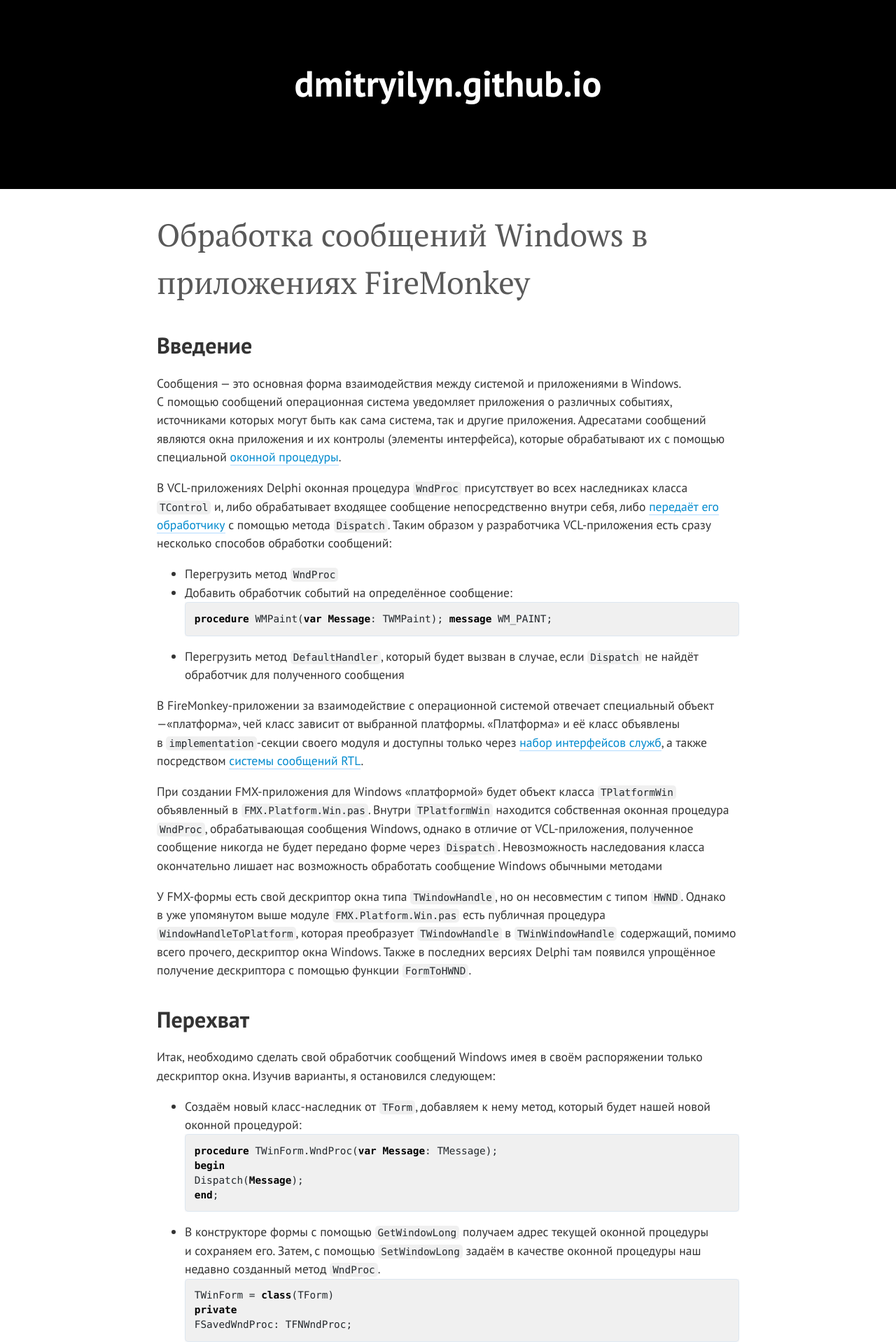
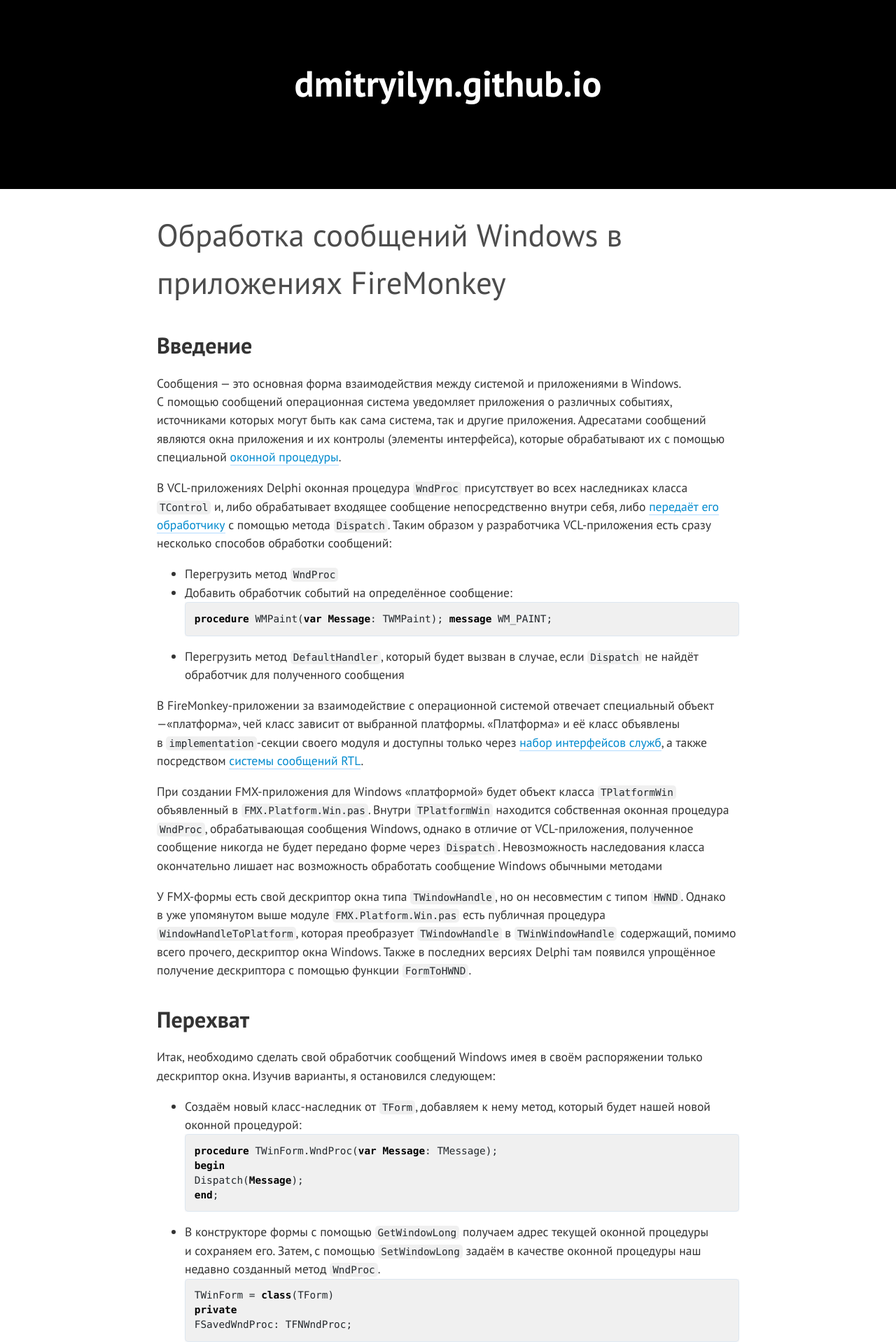
Before and after one commit to dmitryilyn/dmitryilyn.github.io, a Jekyll site: the page built from index.md, in a window 1280 px wide. Shown: the top 1920 px of the page at 70% size. Built offline with Jekyll 4.4.1, drawn with Linux system fonts in a browser that asks for light colours; our own code applies the rules of GitHub Pages for plain Markdown files; the repository's description, which GitHub fills in, is left out.

Commit message:
test 9.91

```diff
--- a/_layouts/default.html
+++ b/_layouts/default.html
@@ -7,7 +7,6 @@
     <meta name="viewport" content="width=device-width, initial-scale=1">
     <meta name="theme-color" content="#157878">
     <link href="https://fonts.googleapis.com/css?family=PT+Sans:400,400i,700,700i&amp;subset=cyrillic" rel="stylesheet">
-    <link href="https://fonts.googleapis.com/css?family=PT+Serif&amp;subset=cyrillic" rel="stylesheet">
     <link rel="stylesheet" href="{{ '/assets/css/style.css?v=' | append: site.github.build_revision | relative_url }}">
   </head>
   <body>
--- a/_sass/jekyll-theme-cayman.scss
+++ b/_sass/jekyll-theme-cayman.scss
@@ -28,7 +28,7 @@
   padding: 0;
   margin: 0;
   font-family: "PT Sans", "Segoe UI", Arial, sans-serif;
-  font-size: 16px;
+  font-size: 15px;
   line-height: 1.5;
   color: $body-text-color;
 }
@@ -198,8 +198,7 @@
   h2 {
     font-size: 45px;
     font-weight: normal;
-    font-family: "PT Serif", serif;
-    color: rgba(0, 0, 0, .65);
+    color: rgba(0, 0, 0, .7);
   }
 
   h3 {
```
